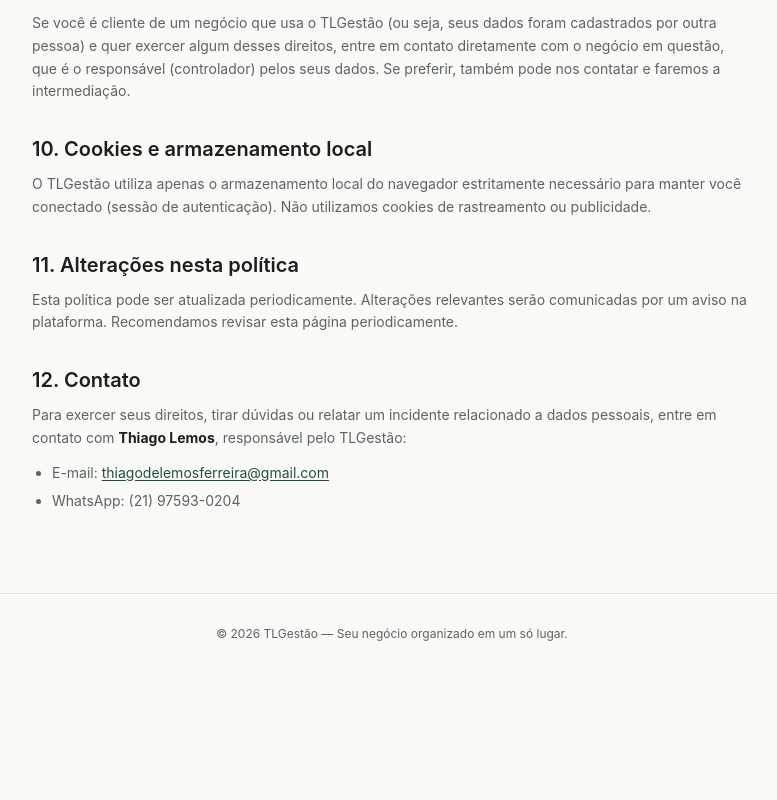
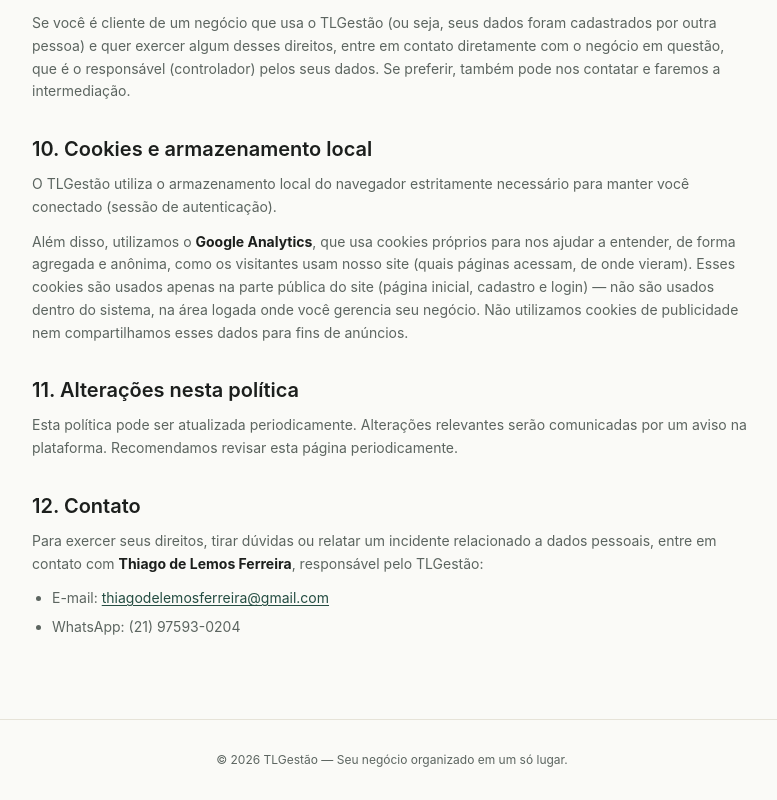
Before and after one commit to TLDevStudio/TLGestao, a React (Vite) app: page /privacidade in a window 1280 px wide. Shown: the part 2086-2886 px from the top of the page, without its empty margins (248-1025 px from the left). Before the commit the page ends 2760 px from the top, so only its background shows below. Built offline with nearby package versions, Linux system fonts and the light colour scheme; no server answers.

Commit message:
atualizando

```diff
--- a/src/App.jsx
+++ b/src/App.jsx
@@ -10,6 +10,8 @@ import NotFound from "./pages/NotFound";
 import RouteTracker from "./components/RouteTracker";
 
 import Landing from "./pages/Landing";
+import Termos from "./pages/legal/Termos";
+import Privacidade from "./pages/legal/Privacidade";
 import Login from "./pages/auth/Login";
 import Register from "./pages/auth/Register";
 import ForgotPassword from "./pages/auth/ForgotPassword";
@@ -33,9 +35,6 @@ import AdminDashboard from "./pages/admin/AdminDashboard";
 import AdminAccounts from "./pages/admin/AdminAccounts";
 import AdminLogs from "./pages/admin/AdminLogs";
 import AdminSecurity from "./pages/admin/AdminSecurity";
-
-import Termos from "./pages/legal/Termos";
-import Privacidade from "./pages/legal/Privacidade";
 
 export default function App() {
   return (
--- a/src/pages/legal/Privacidade.jsx
+++ b/src/pages/legal/Privacidade.jsx
@@ -1,6 +1,6 @@
 import LegalLayout, { LegalSection } from "../../components/legal/LegalLayout";
 
-const RESPONSAVEL = "Thiago Lemos"
+const RESPONSAVEL = "Thiago de Lemos Ferreira";
 const CONTATO_EMAIL = "thiagodelemosferreira@gmail.com";
 const CONTATO_WHATSAPP = "(21) 97593-0204";
 
@@ -145,9 +145,17 @@ export default function Privacidade() {
 
             <LegalSection id="cookies" title="10. Cookies e armazenamento local">
                 <p>
-                    O TLGestão utiliza apenas o armazenamento local do navegador estritamente
-                    necessário para manter você conectado (sessão de autenticação). Não utilizamos
-                    cookies de rastreamento ou publicidade.
+                    O TLGestão utiliza o armazenamento local do navegador estritamente necessário
+                    para manter você conectado (sessão de autenticação).
+                </p>
+                <p>
+                    Além disso, utilizamos o <strong>Google Analytics</strong>, que usa cookies
+                    próprios para nos ajudar a entender, de forma agregada e anônima, como os
+                    visitantes usam nosso site (quais páginas acessam, de onde vieram). Esses
+                    cookies são usados apenas na parte pública do site (página inicial, cadastro e
+                    login) — não são usados dentro do sistema, na área logada onde você gerencia
+                    seu negócio. Não utilizamos cookies de publicidade nem compartilhamos esses
+                    dados para fins de anúncios.
                 </p>
             </LegalSection>
 
```
